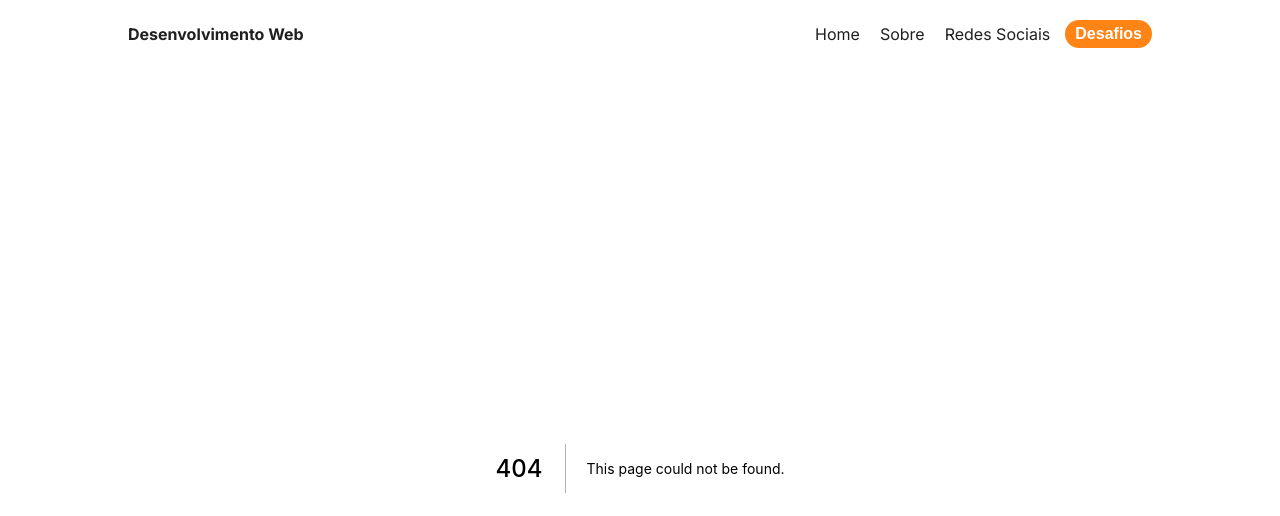
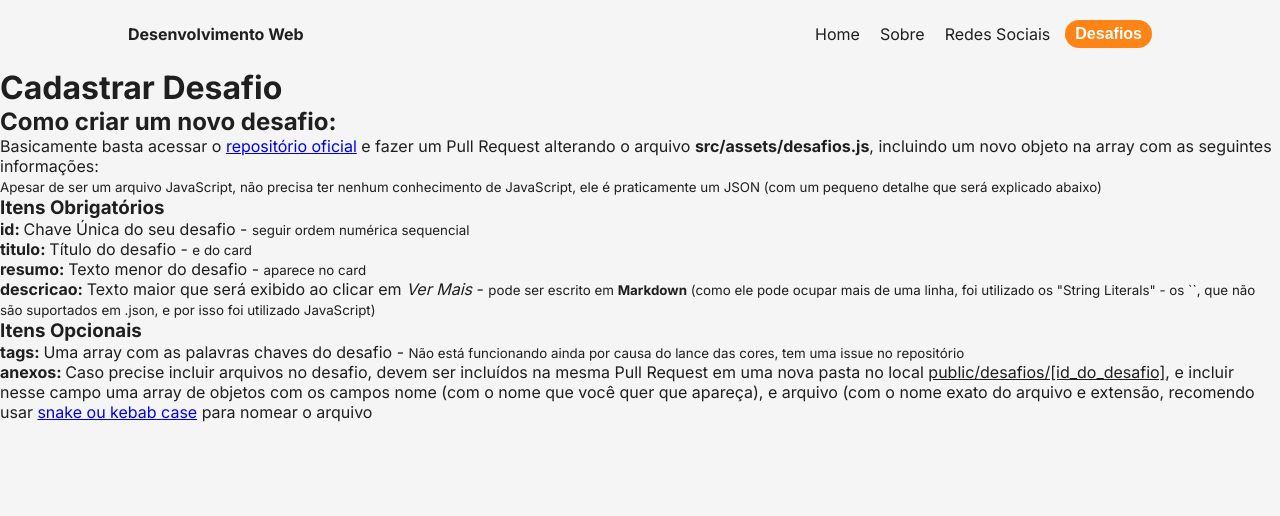
Before and after one commit to DevsGenteBoa/desenvolvimento-web-oficial, a Next.js app: page /desafios/cadastrar-desafio in a window 1280 px wide. Before the commit this address had no page. Shown: the top 516 px of the page. Built offline with nearby package versions, Linux system fonts and the light colour scheme.

Commit message:
texto de cadastrar desafio criado

```diff
--- /dev/null
+++ b/src/pages/desafios/cadastrar-desafio.tsx
@@ -0,0 +1,38 @@
+const CadastrarDesafio = () => {
+
+    return (
+    <>
+        <h1>Cadastrar Desafio</h1>
+        <h2>Como criar um novo desafio:</h2>
+
+        <p>
+          Basicamente basta acessar o{" "}
+          <a
+            href="https://github.com/PedroMarianoAlmeida/desenvolvimento-web-oficial"
+            target="_blank"
+            rel="noopener noreferrer"
+          >
+            repositório oficial
+          </a>{" "}
+          e fazer um Pull Request alterando o arquivo{" "}
+          <b>src/assets/desafios.js</b>, incluindo um novo objeto na array com as seguintes informações:
+        </p>
+        <p><small>Apesar de ser um arquivo JavaScript, não precisa ter nenhum conhecimento de JavaScript, ele é praticamente um JSON (com um pequeno detalhe que será explicado abaixo)</small></p>
+        <h3>Itens Obrigatórios</h3>
+        <ul>
+            <li><b>id: </b>Chave Única do seu desafio - <small>seguir ordem numérica sequencial</small></li>
+            <li><b>titulo: </b>Título do desafio - <small>e do card</small></li>
+            <li><b>resumo: </b>Texto menor do desafio - <small>aparece no card</small></li>
+            <li><b>descricao: </b>Texto maior que será exibido ao clicar em <i>Ver Mais</i> - <small>pode ser escrito em <b>Markdown</b> (como ele pode ocupar mais de uma linha, foi utilizado os "String Literals" - os ``, que não são suportados em .json, e por isso foi utilizado JavaScript)</small></li>
+        </ul>
+
+        <h3>Itens Opcionais</h3>
+        <ul>
+            <li><b>tags: </b>Uma array com as palavras chaves do desafio - <small>Não está funcionando ainda por causa do lance das cores, tem uma issue no repositório</small> </li>
+            <li><b>anexos: </b> Caso precise incluir arquivos no desafio, devem ser incluídos na mesma Pull Request em uma nova pasta no local <u>public/desafios/[id_do_desafio]</u>, e incluir nesse campo uma array de objetos com os campos nome (com o nome que você quer que apareça), e arquivo (com o nome exato do arquivo e extensão, recomendo usar <a href="https://www.alura.com.br/artigos/convencoes-nomenclatura-camel-pascal-kebab-snake-case" target="_blank" rel="noopener">snake ou kebab case</a> para nomear o arquivo</li>
+        </ul>
+    </>
+    )
+}
+
+export default CadastrarDesafio
```
